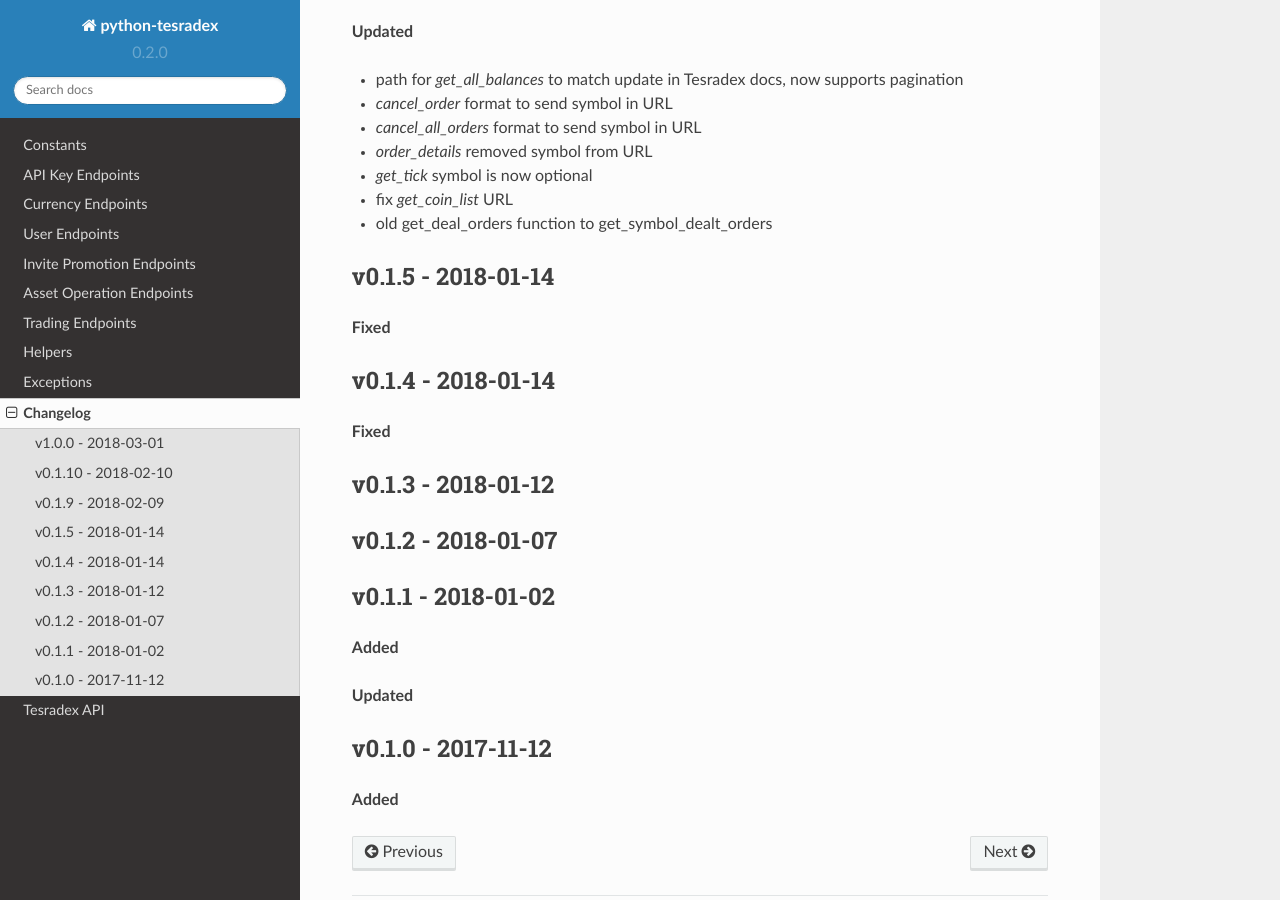
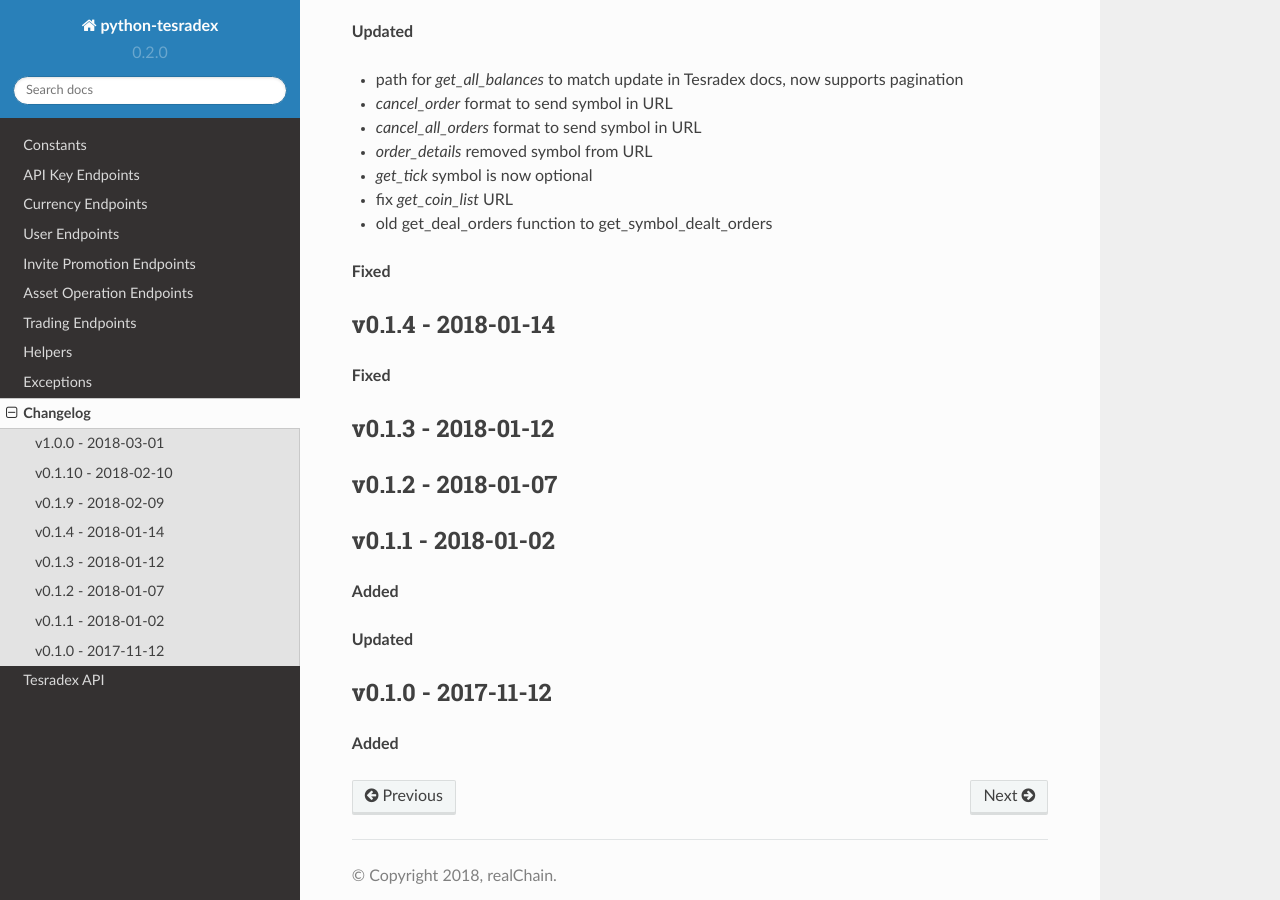
Before and after one commit to TesrabNetwork/python-tesradex, a Sphinx documentation site: the page built from docs/changelog.rst, in a window 1280 px wide and 900 px high, scrolled down 1244 px. Built offline with Sphinx 7.4.7 and the Read the Docs theme 2.0.0, drawn with Linux system fonts in a browser that asks for light colours; formulas are drawn with MathJax 3; pages that are not in the unit, such as notebooks, are missing from menus.

```diff
--- a/docs/changelog.rst
+++ b/docs/changelog.rst
@@ -86,8 +86,7 @@
 
 
 
-v0.1.5 - 2018-01-14
-^^^^^^^^^^^^^^^^^^^
+
 
 **Fixed**
 
```
